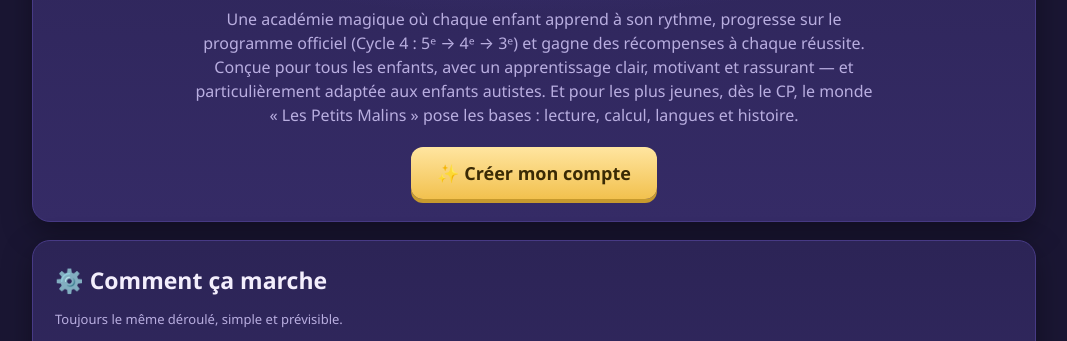
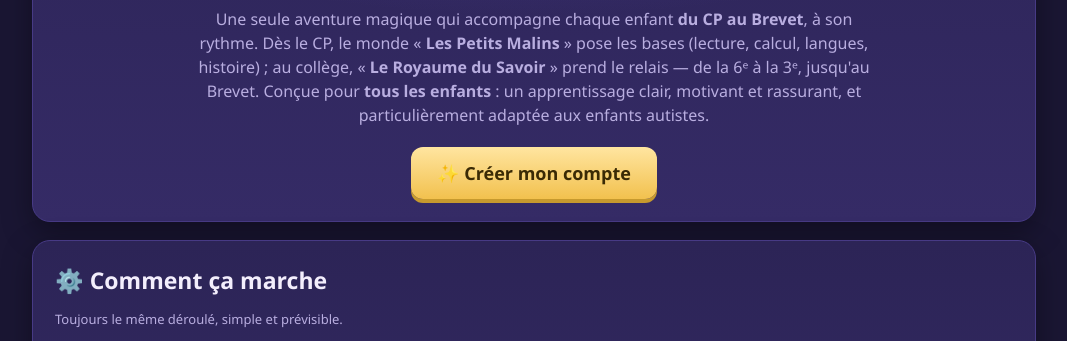
Before and after one commit to Elladriel80/College-Autisme, a plain HTML site: page Royaume-du-Savoir.html in a window 1280 px wide. Shown: the part 296-637 px from the top of the page, without its empty margins (106-1173 px from the left). Drawn offline with Linux system fonts and the light colour scheme.

Commit message:
fix(accueil): le hero parle du CP au Brevet, pas seulement du collège
L'ancien texte mettait en avant « Cycle 4 : 5ᵉ → 4ᵉ → 3ᵉ », donnant
l'impression que l'appli ne s'adresse qu'aux 4ᵉ/3ᵉ. Reformulation : on mène
avec « du CP au Brevet » et on présente les deux mondes à égalité — Les Petits
Malins (dès le CP) puis Le Royaume du Savoir (de la 6ᵉ à la 3ᵉ, jusqu'au Brevet).

Co-Authored-By: Claude Opus 4.8 <noreply@anthropic.com>

```diff
--- a/Royaume-du-Savoir.html
+++ b/Royaume-du-Savoir.html
@@ -2390,10 +2390,10 @@ function renderLanding(){
     <div style="font-size:58px" class="pop">🏰</div>
     <h1>Le Royaume du Savoir</h1>
     <p class="muted" style="max-width:680px;margin:0 auto 4px">
-      Une académie magique où chaque enfant apprend à son rythme, progresse sur le programme officiel
-      (Cycle 4 : 5ᵉ → 4ᵉ → 3ᵉ) et gagne des récompenses à chaque réussite. Conçue pour tous les enfants,
-      avec un apprentissage clair, motivant et rassurant — et particulièrement adaptée aux enfants autistes.
-      Et pour les plus jeunes, dès le CP, le monde « Les Petits Malins » pose les bases : lecture, calcul, langues et histoire.
+      Une seule aventure magique qui accompagne chaque enfant <b>du CP au Brevet</b>, à son rythme.
+      Dès le CP, le monde « <b>Les Petits Malins</b> » pose les bases (lecture, calcul, langues, histoire) ;
+      au collège, « <b>Le Royaume du Savoir</b> » prend le relais — de la 6ᵉ à la 3ᵉ, jusqu'au Brevet.
+      Conçue pour <b>tous les enfants</b> : un apprentissage clair, motivant et rassurant, et particulièrement adaptée aux enfants autistes.
     </p>
     ${heroCTA}
   </div>
```
